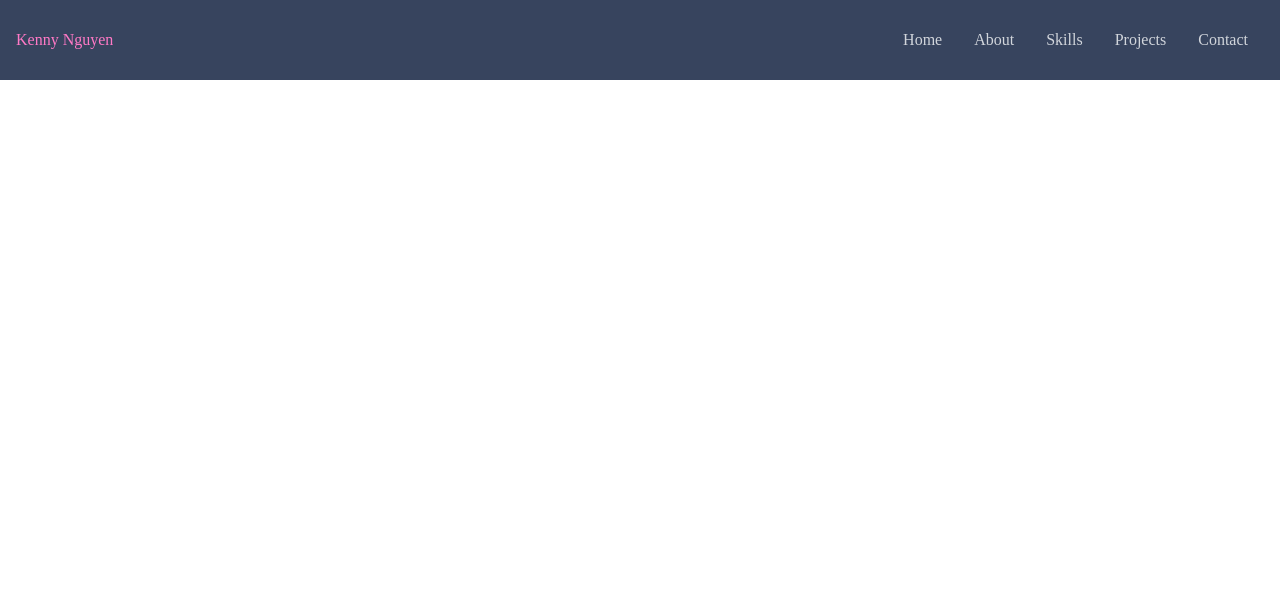
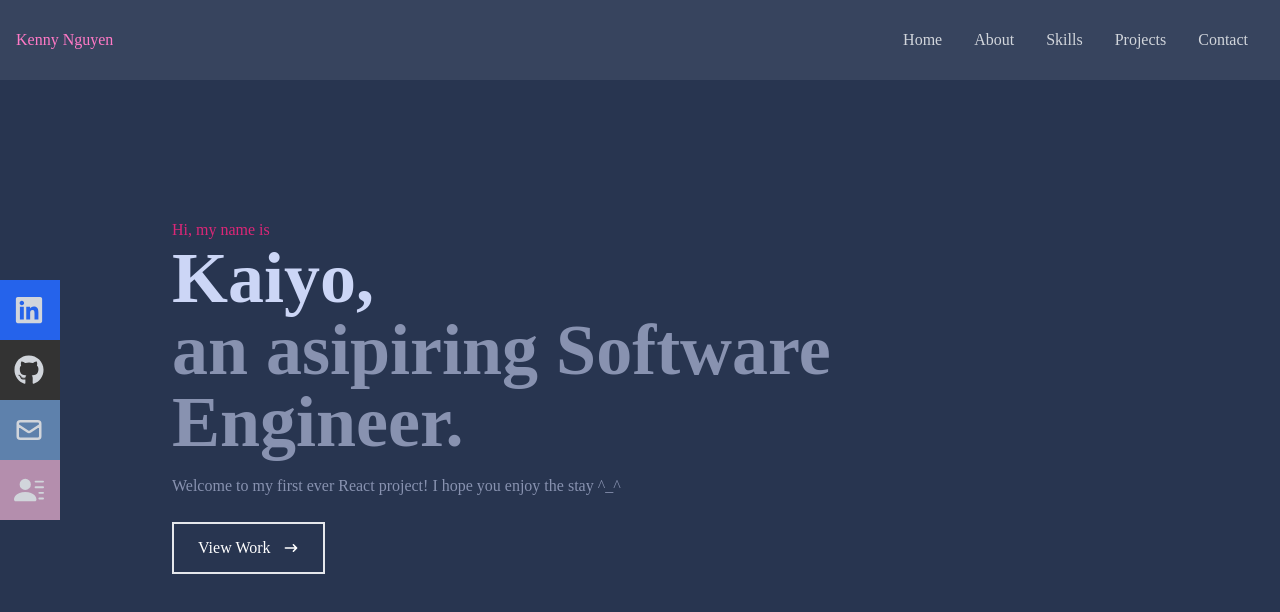
Before and after one commit to knytnguyen/portfolio, a React (Create React App) app: page / in a window 1280 px wide. Shown: the top 612 px of the page. Built offline with nearby package versions, Linux system fonts and the light colour scheme.

Commit message:
Created social icons and home page components

```diff
--- a/src/App.js
+++ b/src/App.js
@@ -1,3 +1,4 @@
+import Home from "./components/Home"
 import Navbar from "./components/Navbar";
 
 
@@ -5,6 +6,7 @@ function App() {
   return (
     <div>
       <Navbar />
+      <Home />
     </div>
   );
 }
--- /dev/null
+++ b/src/components/Home.jsx
@@ -0,0 +1,26 @@
+import React from 'react'
+import {HiArrowNarrowRight} from 'react-icons/hi'
+
+const Home = () => {
+  return (
+    <div name='home' className='w-full h-screen bg-[#283550]'>
+        {/* CONTAINER */}
+        <div className='max-w-[1000px] mx-auto px-8 flex flex-col justify-center h-full'>
+            <p className='text-pink-600'>Hi, my name is</p>
+            <h1 className='text-4xl sm:text-7xl font-bold text-[#ccd6f6]'>Kaiyo,</h1>
+            <h2 className='text-4xl sm:text-7xl font-bold text-[#8892b0]'>an asipiring Software Engineer.</h2>
+            <p className='text-[#8892b0] py-4 max-w-[700px]'>Welcome to my first ever React project! I hope you enjoy the stay ^_^</p>
+            <div>
+                <button className='text-white group border-2 px-6 py-3 my-2 flex items-center hover:bg-[#e69fe9] hover:border-[#e8c9e9]'>
+                    View Work
+                    <span className='group-hover:rotate-90 duration-300'>
+                        <HiArrowNarrowRight className='ml-3 '/>
+                    </span>
+                </button>
+            </div>
+        </div>
+    </div>
+  )
+}
+
+export default Home
--- a/src/components/Navbar.jsx
+++ b/src/components/Navbar.jsx
@@ -1,5 +1,7 @@
 import React, {useState} from 'react'
-import {FaBars, FaTimes} from 'react-icons/fa'
+import {FaBars, FaTimes, FaGithub, FaLinkedin} from 'react-icons/fa'
+import {HiOutlineMail} from 'react-icons/hi'
+import {BsFillPersonLinesFill} from 'react-icons/bs'
 
 const Navbar = () => {
     const [nav, setNav] = useState(false)
@@ -33,8 +35,29 @@ const Navbar = () => {
         </ul>
 
         {/* SOCIAL ICONS */}
-        <div className='hidden'>
-
+        <div className='hidden lg:flex fixed flex-column top-[35%] left-0'>
+            <ul>
+                <li className='w-[160px] h-[60px] flex justify-between items-center ml-[-100px] hover:ml-[-10px] duration-300 bg-blue-600'>
+                    <a className='flex justify-between items-center w-full text-gray-300' href='/'>
+                        LinkedIn <FaLinkedin size={30} />
+                    </a>
+                </li>
+                <li className='w-[160px] h-[60px] flex justify-between items-center ml-[-100px] hover:ml-[-10px] duration-300 bg-[#333]'>
+                    <a className='flex justify-between items-center w-full text-gray-300' href='/'>
+                        GitHub <FaGithub size={30} />
+                    </a>
+                </li>
+                <li className='w-[160px] h-[60px] flex justify-between items-center ml-[-100px] hover:ml-[-10px] duration-300 bg-[#5E81AC]'>
+                    <a className='flex justify-between items-center w-full text-gray-300' href='/'>
+                        Email <HiOutlineMail size={30} />
+                    </a>
+                </li>
+                <li className='w-[160px] h-[60px] flex justify-between items-center ml-[-100px] hover:ml-[-10px] duration-300 bg-[#B48EAD]'>
+                    <a className='flex justify-between items-center w-full text-gray-300' href='/'>
+                        Resume <BsFillPersonLinesFill size={30} />
+                    </a>
+                </li>
+            </ul>
         </div>
     </div>
   )
```
